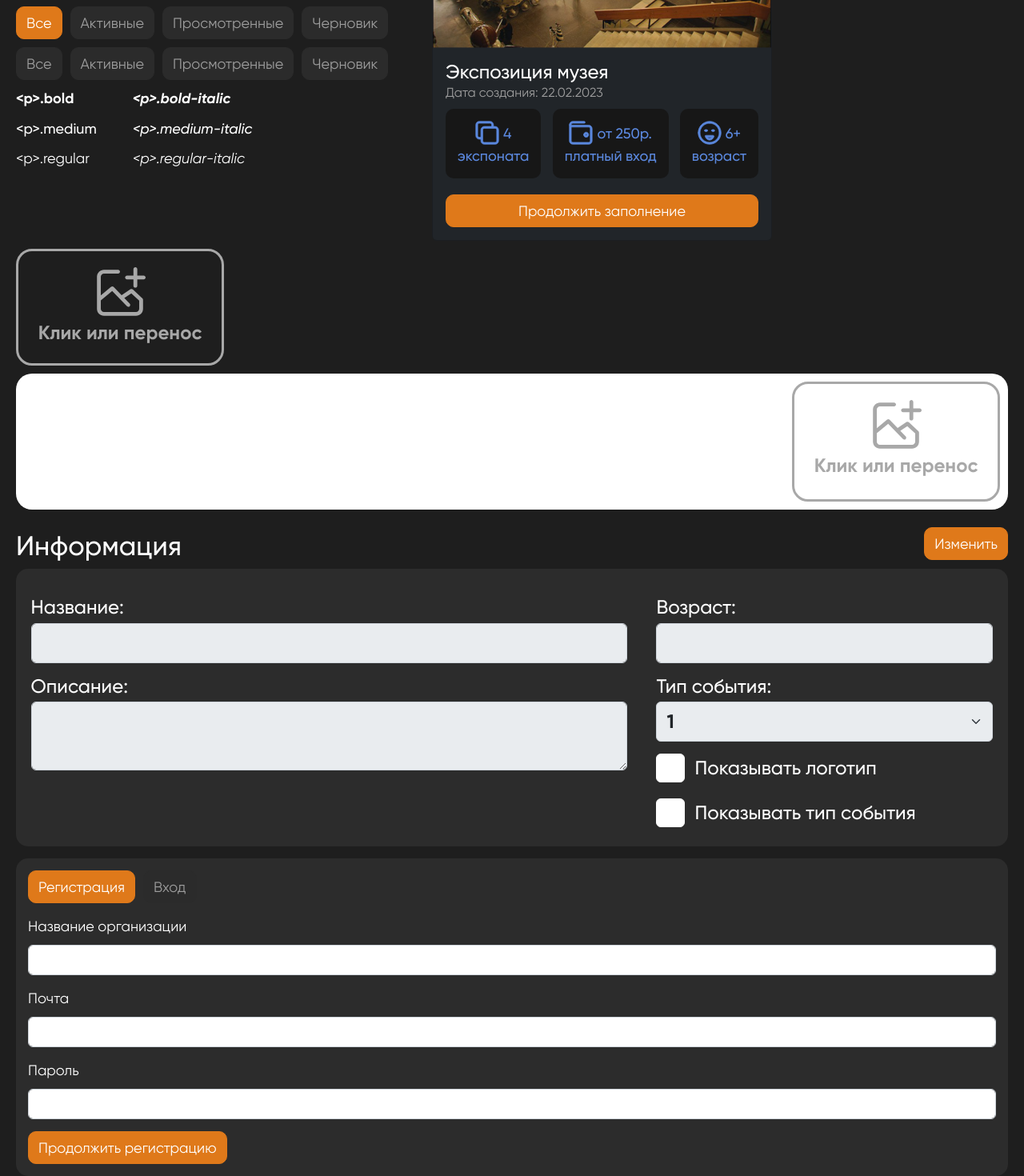
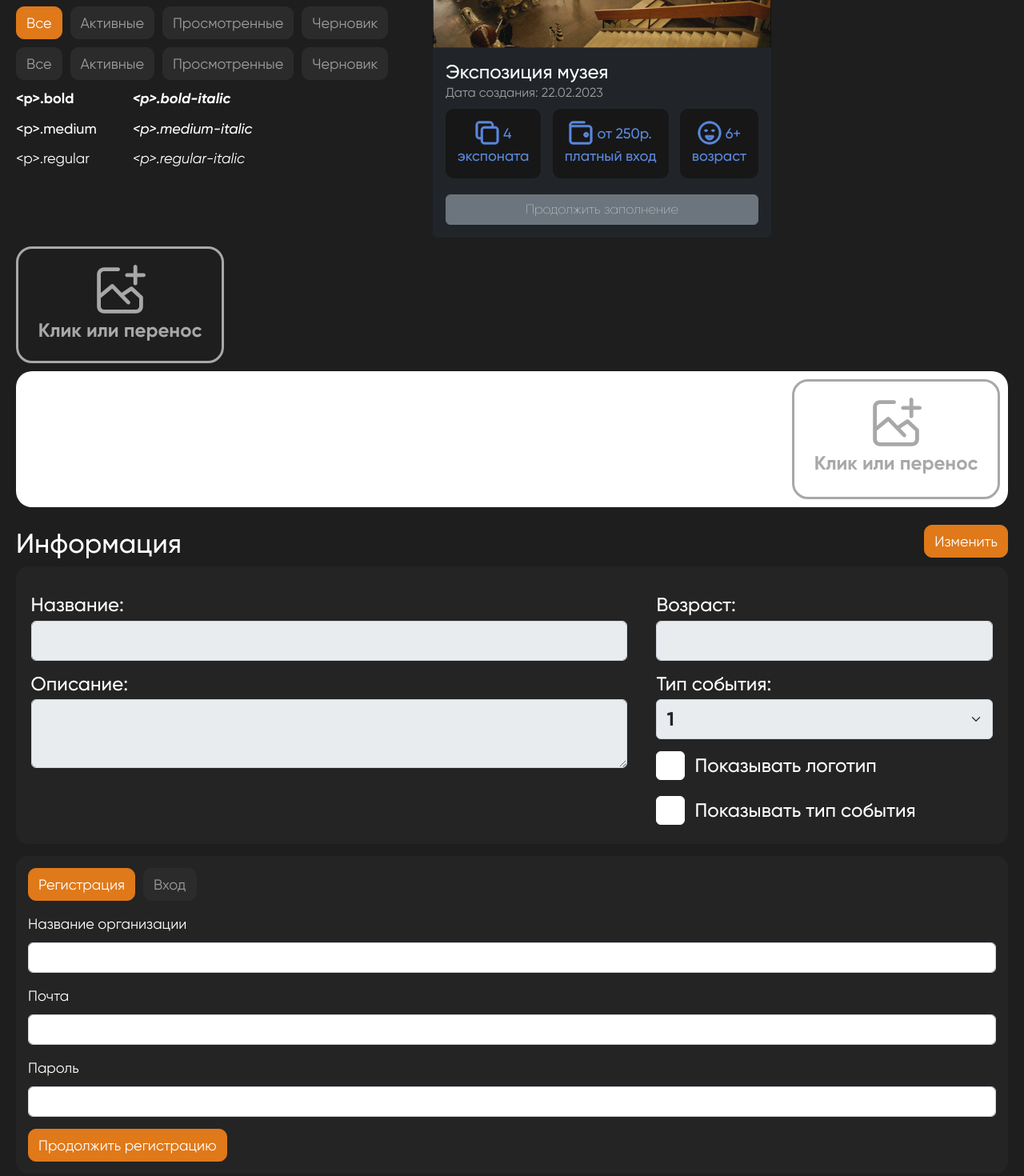
Before and after one commit to Anto-MSHK/podhod_front, a React (Create React App) app: page / in a window 1280 px wide. Shown: the part 438-1908 px from the top of the page at 80% size. Built offline with nearby package versions, Linux system fonts and the light colour scheme.

Commit message:
Form with validation

```diff
--- a/src/components/ButtonArt/ButtonArt.tsx
+++ b/src/components/ButtonArt/ButtonArt.tsx
@@ -1,17 +1,33 @@
-import React, { FC } from "react";
-import { Button } from "reactstrap";
+import React, {FC} from "react";
+import {Button, ButtonProps} from "reactstrap";
 import styles from "./ButtonArt.module.css";
 
-interface IButtonArt {
-    className: string;
+interface IButtonArt extends ButtonProps {
+    className?: string;
     children: JSX.Element | string;
-    onCLick?: () => void;
+    onClick?: () => void;
+    type?: "button" | "submit" | "reset";
 }
 
-export const ButtonArt: FC<IButtonArt> = ({ children, className, onCLick }) => {
+export const ButtonArt: FC<IButtonArt> = ({
+                                              children,
+                                              className = "",
+                                              onClick,
+                                              type = "button",
+                                              color,
+                                              active,
+                                          }) => {
+    const customClassName = className ? className : styles.customBtn;
+
     return (
         <div className={`${styles.customBtnWrapper}`}>
-            <Button color={"warning"} className={`${styles.customBtn} ${className}`} onClick={onCLick}>
+            <Button
+                color={color}
+                className={customClassName}
+                onClick={onClick}
+                type={type}
+                active={active}
+            >
                 {children}
             </Button>
         </div>
--- a/src/components/FillForm/FillForm.module.css
+++ b/src/components/FillForm/FillForm.module.css
@@ -13,7 +13,7 @@
     width: 100%;
     height: fit-content;
     display: flex;
-    background: rgba(226, 226, 226, 0.07);
+    background: rgba(226, 226, 226, 0.03);
     border-radius: 15px;
     padding: 1.5%;
     justify-content: space-between;
--- a/src/components/FillForm/FillForm.tsx
+++ b/src/components/FillForm/FillForm.tsx
@@ -1,6 +1,6 @@
 import * as React from 'react';
 import styles from './FillForm.module.css';
-import { ButtonArt } from './../ButtonArt/ButtonArt';
+import { ButtonArt } from '../ButtonArt/ButtonArt';
 import { Input } from 'reactstrap';
 import { CheckBox } from '../CheckBox/CheckBox';
 import { useState } from 'react';
@@ -37,7 +37,7 @@ export const FillForm: React.FC<IFillFormProps> = (props) => {
         <div className={styles.fillForm_container}>
             <div className={styles.asd}>
                 <h2>Информация</h2>
-                <ButtonArt className={styles.formBtn} onCLick={() => changeForm(change)}>{change}</ButtonArt>
+                <ButtonArt className={styles.formBtn} onClick={() => changeForm(change)}>{change}</ButtonArt>
             </div>
             <div className={styles.form_info}>
                 <div className={styles.left}>
--- a/src/components/Form/Form.module.css
+++ b/src/components/Form/Form.module.css
@@ -1,7 +1,7 @@
 .formWrapper {
     display: flex;
     padding: 15px;
-    background-color: rgba(226, 226, 226, 0.07);
+    background-color: rgba(226, 226, 226, 0.03);
     margin-top: 15px;
     border-radius: 15px;
     row-gap: 15px;
--- a/src/components/Form/Form.tsx
+++ b/src/components/Form/Form.tsx
@@ -1,23 +1,65 @@
-import React from 'react';
-import { ButtonArt } from '../ButtonArt/ButtonArt';
-import { BtnGroupSelect } from '../buttonGroup/ButtonGroup'
+import React, {useState} from 'react';
+import {ButtonArt} from '../ButtonArt/ButtonArt';
+import {BtnGroupSelect} from '../buttonGroup/ButtonGroup'
 import {FormInput} from "./Input";
 import styles from './Form.module.css'
 
 export const Form = () => {
+    const [organization, setOrganization] = useState('');
+    const [email, setEmail] = useState('');
+    const [password, setPassword] = useState('');
+
+    const handleOrganizationChange = (event: React.ChangeEvent<HTMLInputElement>) => {
+        setOrganization(event.target.value);
+    };
+
+    const handleEmailChange = (event: React.ChangeEvent<HTMLInputElement>) => {
+        setEmail(event.target.value);
+    };
+
+    const handlePasswordChange = (event: React.ChangeEvent<HTMLInputElement>) => {
+        setPassword(event.target.value);
+    };
+
+    const handleSubmit = (event: React.FormEvent<HTMLFormElement>) => {
+        event.preventDefault();
+        const formData = {organization, email, password};
+        console.log(formData); // Отправка данных
+        setOrganization('')
+        setEmail('')
+        setPassword('')
+    };
+
     return (
-        <div className={styles.formWrapper}>
+        <form onSubmit={handleSubmit} className={styles.formWrapper}>
             <BtnGroupSelect view={"radio"} data={
                 [
                     {name: 'Регистрация'},
                     {name: 'Вход'}
                 ]
-            }
+            }/>
+            <FormInput
+                placeholder={'Название организации'}
+                value={organization}
+                onChange={handleOrganizationChange}
+                required
             />
-            <FormInput placeholder={'Название организации'} />
-            <FormInput placeholder={'Почта'}/>
-            <FormInput placeholder={'Пароль'}/>
-            <ButtonArt children={'Продолжить регистрацию'} className={''} onCLick={() => {}}/>
-        </div>
+            <FormInput
+                placeholder={'Почта'}
+                value={email}
+                onChange={handleEmailChange}
+                type="email"
+                required
+            />
+            <FormInput
+                placeholder={'Пароль'}
+                value={password}
+                onChange={handlePasswordChange}
+                type="password"
+                minLength={8}
+                required
+            />
+            <ButtonArt children={'Продолжить регистрацию'} type="submit" />
+        </form>
     );
 };
--- a/src/components/Form/Input.tsx
+++ b/src/components/Form/Input.tsx
@@ -1,15 +1,20 @@
 import React, {FC} from 'react';
-import { Input } from 'reactstrap';
+import {Input, InputProps} from 'reactstrap';
 
-interface FormInputI {
-    placeholder: string
+interface FormInputI extends InputProps{
+    placeholder: string,
+    value: string,
+    onChange: (event: React.ChangeEvent<HTMLInputElement>) => void
+    minLength?: number
+    required?: boolean
 }
-export const FormInput: FC<FormInputI> = ({placeholder})=> {
+
+export const FormInput: FC<FormInputI> = ({placeholder, value, onChange, type = 'text', minLength, required = false})=> {
 
     return (
         <div>
             <p>{placeholder}</p>
-            <Input />
+            <Input value={value} onChange={onChange} type={type} minLength={minLength} required={required} />
         </div>
     );
 };
--- a/src/components/buttonGroup/ButtonGroup.tsx
+++ b/src/components/buttonGroup/ButtonGroup.tsx
@@ -1,6 +1,7 @@
 import React, { FC, useState } from "react";
-import { Button, ButtonGroup, ButtonToolbar } from "reactstrap";
+import { ButtonGroup, ButtonToolbar } from "reactstrap";
 import styles from './buttonGroup.module.css'
+import {ButtonArt} from "../ButtonArt/ButtonArt";
 
 type btnGroup = { name: string }[];
 
@@ -37,7 +38,7 @@ export const BtnGroupSelect: FC<BtnGroupI> = ({ view, data }) => {
 
     return (
       <div key={index}>
-        <Button
+        <ButtonArt
           className={`${styles.btnItem} ${
             isActive ? styles.active : styles.deactivate
           }`}
@@ -46,7 +47,7 @@ export const BtnGroupSelect: FC<BtnGroupI> = ({ view, data }) => {
           active={isActive}
         >
           {el.name}
-        </Button>
+        </ButtonArt>
       </div>
     );
   };
```
